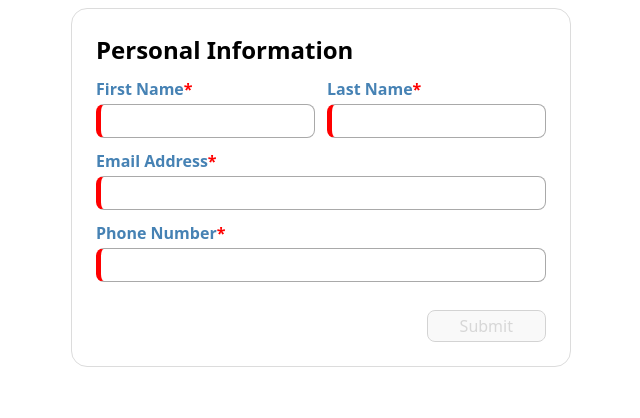
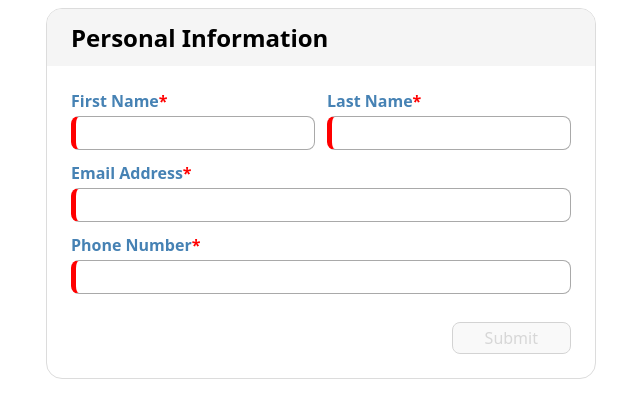
Before and after one commit to AidanPaoloBelmonte/cv-application, a React (Vite) app: page / in a window 1280 px wide. Shown: the top 418 px of the page, without its empty margins (319-959 px from the left). Built offline with nearby package versions, Linux system fonts and the light colour scheme.

Commit message:
Adjusted Form design feat: Section Form Title is now visually sectioned off as a header

```diff
--- a/src/components/personal.jsx
+++ b/src/components/personal.jsx
@@ -68,10 +68,11 @@ function PersonalSection() {
 
   return (
     <div className="personalSection">
-      <form onSubmit={handleSubmit()}>
-        <div className="formEntry">
+      <div className="formContainer">
+        <div className="sectionName">
           <h2>Personal Information</h2>
         </div>
+        <form onSubmit={handleSubmit()}>
           <FormEntry
             {...register("firstName", { required: true })}
             label="First Name"
@@ -113,6 +114,7 @@ function PersonalSection() {
           </div>
         </form>
       </div>
+    </div>
   );
 }
 
--- a/src/styles/style.css
+++ b/src/styles/style.css
@@ -35,13 +35,12 @@ button:hover {
     border: 1px solid steelblue;
 }
 
-button:focus,
+button:focus {
+    box-shadow: 0px 0px 5px 1px lightsteelblue;
+}
+
 button:hover {
     box-shadow: 0px 0px 5px 1px steelblue;
-}
-
-button:focus {
-    outline: 8px steelblue;
 }
 
 button:active {
@@ -60,12 +59,9 @@ form {
     grid-auto-rows: max-content;
     gap: 12px;
 
-    padding: 24px;
-    border: 1px solid gainsboro;
-    border-radius: 16px;
-    margin: 0 auto;
+    width: 500px;
 
-    width: 500px;
+    margin: 24px;
 }
 
 input {
@@ -110,6 +106,29 @@ label {
     }
 }
 
+.formContainer {
+    display: flex;
+    flex-direction: column;
+    justify-content: space-between;
+    align-items: center;
+
+    width: max-content;
+
+    border: 1px solid gainsboro;
+    border-radius: 16px;
+    margin: 0 auto;
+
+    overflow: hidden;
+}
+
+.sectionName {
+    align-self: stretch;
+
+    padding: 12px 24px;
+
+    background-color: whitesmoke;
+}
+
 .formFooter {
     grid-column: span 2;
 
```
Lines whose indentation alone changed are shown as unchanged.
